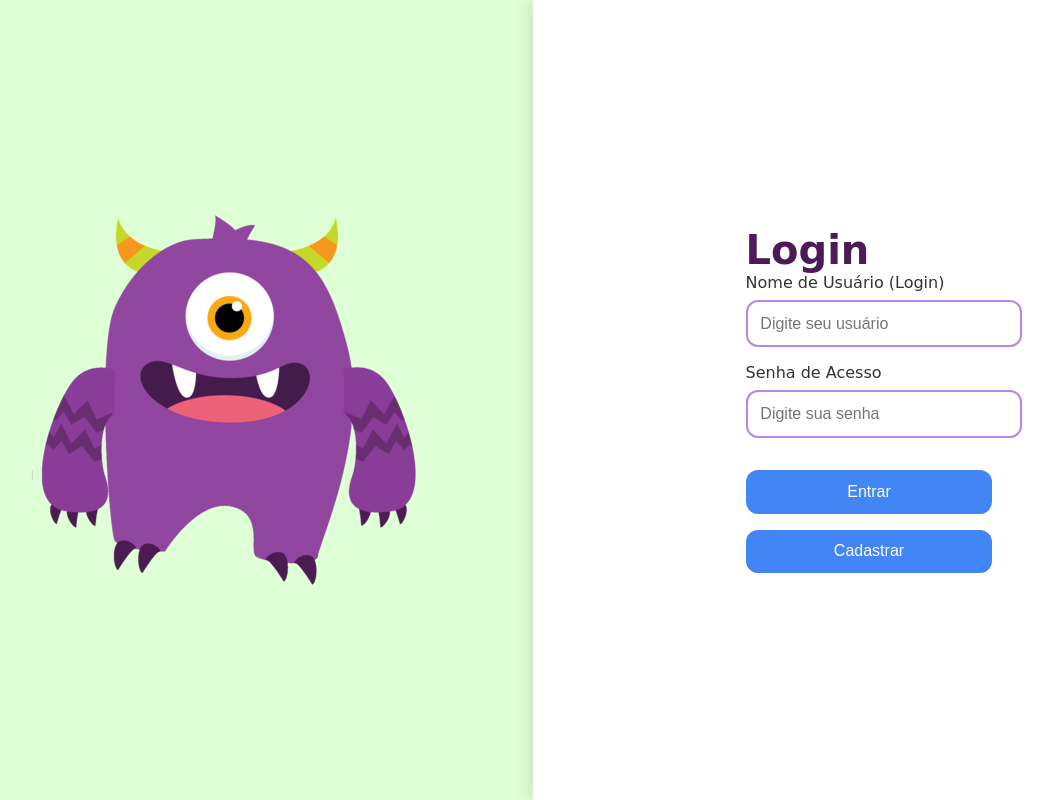
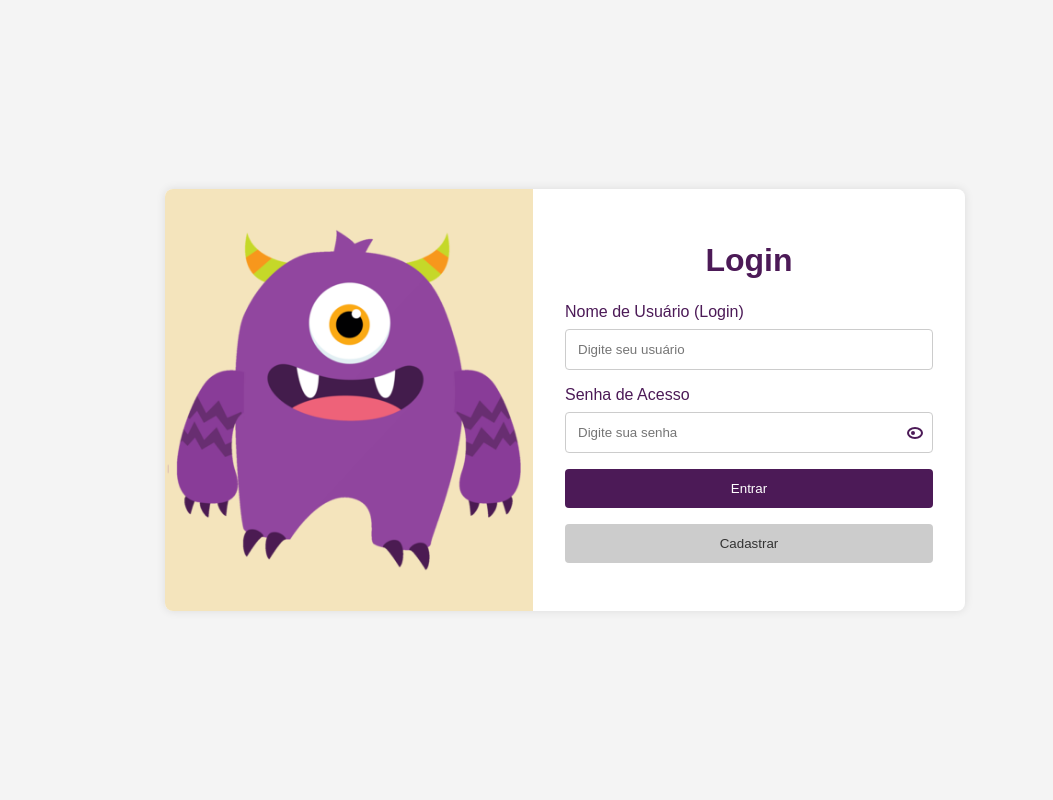
Before and after one commit to ithalloantunes/projeto-estoque, a PHP site: page / in a window 1280 px wide. Shown: the whole page, without its empty margins (75-1128 px from the left). Run offline with PHP 8.4, Linux system fonts and the light colour scheme.

Commit message:
Barra Lateral 1.2

```diff
--- a/estilos.css
+++ b/estilos.css
@@ -1,110 +1,194 @@
+/* Estilos gerais */
 body {
     margin: 0;
-    font-family: 'Bowlby One SC', cursive;
-    background: #fdf6ec;
-    color: #3c2a1e;
+    padding: 0;
+    font-family: Arial, sans-serif;
+    background-color: #f4f4f4;
+    display: flex;
+    justify-content: center;
+    align-items: center;
+    height: 100vh;
+    overflow: auto;
 }
 
+/* Container de Login */
 .container {
     display: flex;
-    height: 100vh;
-    width: 100vw;
-    flex-direction: row;
+    width: 80%;
+    max-width: 800px;
+    background-color: #fff;
+    border-radius: 8px;
+    box-shadow: 0 0 10px rgba(0, 0, 0, 0.1);
+    overflow: hidden;
 }
 
 .imagem {
-    width: 50%;
-    background-color: #dfffd6;
+    flex: 1;
     display: flex;
+    justify-content: center;
     align-items: center;
-    justify-content: center;
+    background-color: #f4e4bc;
 }
 
 .imagem img {
-    max-width: 90%;
+    max-width: 100%;
     height: auto;
 }
 
 .formulario {
-    width: 50%;
-    background-color: #fff;
+    flex: 1;
+    padding: 2rem;
     display: flex;
     flex-direction: column;
     justify-content: center;
-    align-items: center;
-    padding: 2rem;
-    box-shadow: -4px 0 15px rgba(0, 0, 0, 0.1);
+}
+
+#login-form, #register-form {
+    width: 100%;
 }
 
 h1 {
-    font-size: 2.5rem;
+    margin-bottom: 1.5rem;
     color: #4c1a57;
-    margin: 0;
-}
-
-h2 {
-    font-size: 1.5rem;
-    color: #6a2f77;
-    margin: 1rem 0 2rem;
+    text-align: center;
 }
 
 label {
-    font-size: 1rem;
-    color: #333;
+    display: block;
     margin-bottom: 0.5rem;
-    display: block;
+    color: #4c1a57;
 }
 
 .input-container {
     margin-bottom: 1rem;
     width: 100%;
+    position: relative; /* Para posicionar o ícone de toggle */
 }
 
 input[type="text"],
-input[type="password"],
-input[type="date"],
-input[type="number"] {
+input[type="password"] {
     width: 100%;
-    padding: 0.8rem;
-    border: 2px solid #b388eb;
-    border-radius: 12px;
-    font-size: 1rem;
+    padding: 0.75rem;
+    border: 1px solid #ccc;
+    border-radius: 4px;
+    box-sizing: border-box;
+}
+
+input:focus {
     outline: none;
+    border-color: #4c1a57;
+    box-shadow: 0 0 5px rgba(76, 26, 87, 0.3);
+}
+
+.eye-icon {
+    position: absolute;
+    right: 10px;
+    top: 50%;
+    transform: translateY(-50%);
+    width: 20px;
+    height: 20px;
+    cursor: pointer;
+}
+
+.eye-icon.show::before {
+    content: '';
+    display: block;
+    width: 12px;
+    height: 8px;
+    border: 2px solid #4c1a57;
+    border-radius: 50%;
+    background: #fff;
+    position: relative;
+    top: 4px;
+    left: 4px;
+}
+
+.eye-icon.show::after {
+    content: '';
+    display: block;
+    width: 4px;
+    height: 4px;
+    background: #4c1a57;
+    border-radius: 50%;
+    position: absolute;
+    top: 8px;
+    left: 8px;
+}
+
+.eye-icon.hide::before {
+    content: '';
+    display: block;
+    width: 12px;
+    height: 8px;
+    border: 2px solid #4c1a57;
+    border-radius: 50%;
+    background: #fff;
+    position: relative;
+    top: 4px;
+    left: 4px;
+}
+
+.eye-icon.hide::after {
+    content: '';
+    display: block;
+    width: 14px;
+    height: 2px;
+    background: #4c1a57;
+    transform: rotate(45deg);
+    position: absolute;
+    top: 9px;
+    left: 3px;
 }
 
 button {
-    background-color: #4285f4;
-    color: white;
-    padding: 0.8rem 2rem;
+    width: 100%;
+    padding: 0.75rem;
+    margin-bottom: 1rem;
+    background-color: #4c1a57;
+    color: #fff;
     border: none;
-    border-radius: 12px;
-    font-size: 1rem;
+    border-radius: 4px;
     cursor: pointer;
-    transition: background-color 0.3s ease;
-    width: 100%;
-    margin-top: 1rem;
+    transition: background-color 0.3s;
 }
 
 button:hover {
-    background-color: #3367d6;
+    background-color: #3a1344;
 }
 
-/* Sidebar */
+#show-register, #show-login {
+    background-color: #ccc;
+    color: #333;
+}
+
+#show-register:hover, #show-login:hover {
+    background-color: #bbb;
+}
+
+/* Container de Estoque */
+#stock-container {
+    display: none;
+    width: 100%;
+    height: 100vh;
+    overflow: hidden;
+}
+
+#stock-container.active {
+    display: flex;
+}
+
 .sidebar {
     width: 250px;
     background-color: #4c1a57;
     color: #fff;
-    padding: 20px;
-    height: 100vh;
-    position: fixed;
-    top: 0;
-    left: 0;
+    padding: 1rem;
+    height: 100%;
+    overflow-y: auto;
 }
 
 .sidebar h2 {
-    color: #fff;
-    font-size: 1.8rem;
-    margin-bottom: 20px;
+    margin-top: 0;
+    color: #f4e4bc;
 }
 
 .sidebar ul {
```
Also changed, not shown: other parts of estilos.css (+102 -205 lines).
